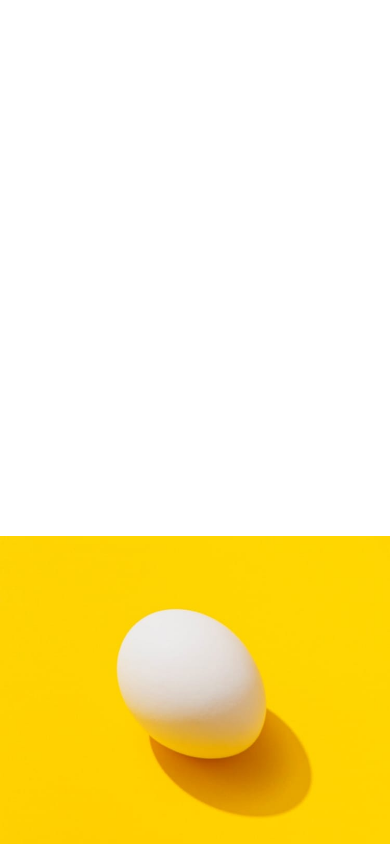
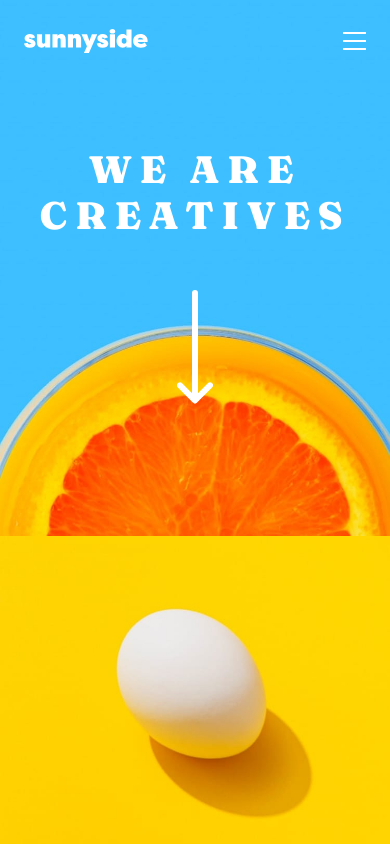
Before and after one commit to Frussen/FM1-Sunnyside_landing_page, a plain HTML site: page index.html in a window 390 px wide. Shown: the top 844 px of the page. Drawn offline with Linux system fonts and the light colour scheme.

Commit message:
relative urls

```diff
--- a/app/scss/_header.scss
+++ b/app/scss/_header.scss
@@ -1,5 +1,5 @@
 .header {
-  background: url("/Project1__Sunnyside_FrontendMentor/images/mobile/image-header.jpg");
+  background: url("../../images/mobile/image-header.jpg");
   background-repeat: no-repeat;
   background-position: bottom center;
   background-size: cover;
```
Also changed, not shown: dist/style.css, 1 other file.
